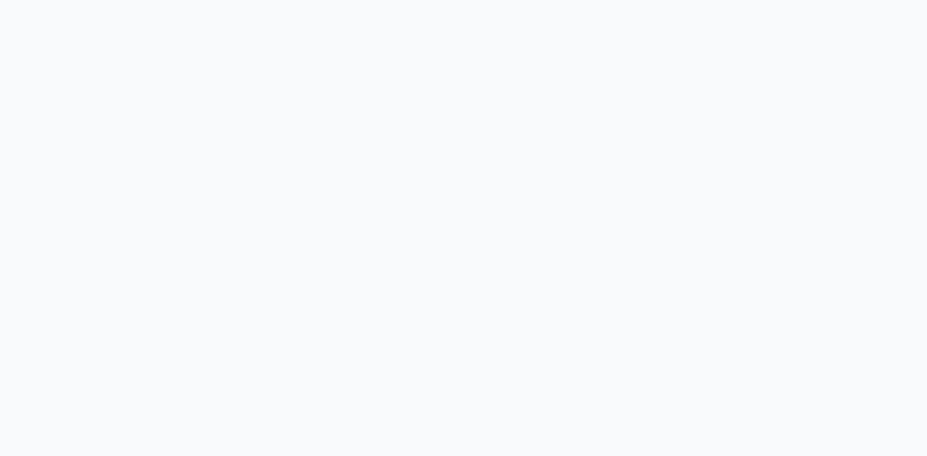
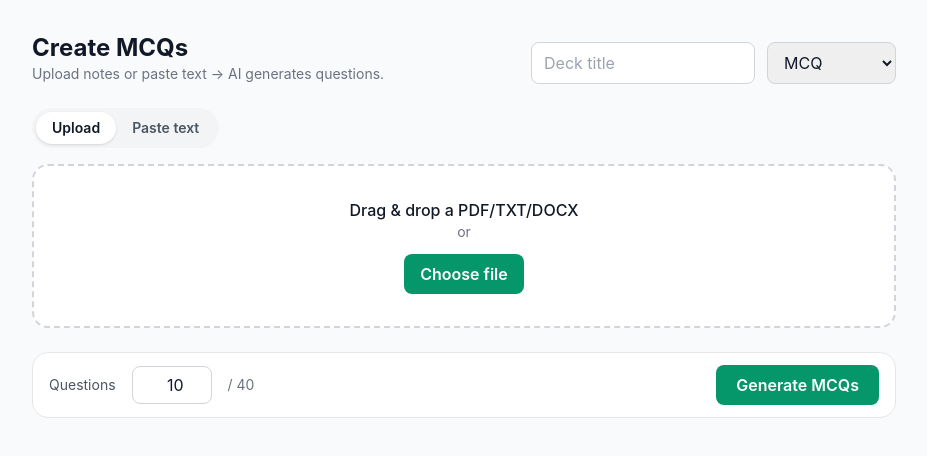
Before and after one commit to Hyowon-A/Recallify-fe, a React (Vite) app: page /MCQ in a window 1280 px wide. Before the commit this address had no page. Shown: the top 456 px of the page, without its empty margins (176-1103 px from the left). Built offline with nearby package versions, Linux system fonts and the light colour scheme.

Commit message:
integrate with BE for mcq generation

```diff
--- a/src/App.tsx
+++ b/src/App.tsx
@@ -6,6 +6,7 @@ import Dashboard from "./pages/Dashboard";
 import PublicLibrary from "./pages/PublicLibrary";
 import LearnMCQ from "./pages/LearnMCQ";
 import _Layout from "./pages/_Layout"
+import CreateMCQs from "./pages/createMCQs";
 
 export default function App() {
   const [auth, setAuth] = useState<null | "login" | "signup">(null);
@@ -19,6 +20,7 @@ export default function App() {
         <Route path="/dashboard" element={<Dashboard />} />
         <Route path="/library" element={<PublicLibrary />} />
         <Route path="/learn/:deckId" element={<LearnMCQ />} />
+        <Route path="/MCQ" element={<CreateMCQs />} />
       </Routes>
 
       {/* Auth Modal */}
--- a/src/components/AuthModal.tsx
+++ b/src/components/AuthModal.tsx
@@ -71,7 +71,10 @@ export default function AuthModal({
               const data = await res.json();
               console.log("Auth success:", data);
 
-              localStorage.setItem("token", data.token); // Save JWT securely
+              localStorage.setItem("token", data.token);
+              localStorage.setItem("email", data.email);
+              localStorage.setItem("name", data.name);
+
               onSuccess({ email: data.email, name: data.name });
 
               navigate("/dashboard");
--- a/src/components/ProfileModal.tsx
+++ b/src/components/ProfileModal.tsx
@@ -1,4 +1,4 @@
-import { useState } from "react";
+import { useState, useEffect } from "react";
 
 export default function ProfileModal({
   open,
@@ -15,6 +15,12 @@ export default function ProfileModal({
 }) {
   const [name, setName] = useState(user.name);
   const [email, setEmail] = useState(user.email);
+
+  useEffect(() => {
+    setName(user.name);
+    setEmail(user.email);
+  }, [user]);
+
   if (!open) return null;
 
   return (
--- a/src/components/Sidebar.tsx
+++ b/src/components/Sidebar.tsx
@@ -2,13 +2,14 @@ import { NavLink } from "react-router-dom";
 
 export default function Sidebar() {
   const linkBase =
-    "w-full text-left rounded-xl px-4 py-2 font-medium transition";
+    "w-full text-center rounded-xl px-4 py-2 font-medium transition"; // changed to text-center
+
   return (
-    <aside className="w-60 shrink-0 border-r bg-gray-100">
-      <div className="px-6 py-6">
-        <div className="text-2xl font-extrabold text-emerald-600">Recallify</div>
-      </div>
-      <nav className="px-4 space-y-2">
+    <aside className="w-60 border-r bg-gray-100 flex flex-col items-center">
+      <div className="h-10" />
+
+      {/* Navigation */}
+      <nav className="w-full px-4 space-y-2">
         <NavLink
           to="/dashboard"
           className={({ isActive }) =>
@@ -17,6 +18,9 @@ export default function Sidebar() {
         >
           Dashboard
         </NavLink>
+      </nav>
+      <div className="h-6" />
+      <nav className="w-full px-4 space-y-2">
         <NavLink
           to="/library"
           className={({ isActive }) =>
--- /dev/null
+++ b/src/pages/CreateMCQs.tsx
@@ -0,0 +1,185 @@
+import { useCallback, useState } from "react";
+import { useNavigate } from "react-router-dom";
+
+type MCQ = { id: string; question: string; options: string[]; correctIndex: number };
+
+export default function CreateMCQs() {
+  const [deckTitle, setDeckTitle] = useState("");
+  const [deckType, setDeckType] = useState<"MCQ" | "FLASHCARD">("MCQ");
+  const [activeTab, setActiveTab] = useState<"upload" | "paste">("upload");
+
+  const [file, setFile] = useState<File | null>(null);
+  const [paste, setPaste] = useState("");
+
+  const [count, setCount] = useState(10);
+
+  const [loading, setLoading] = useState(false);
+
+  const token = localStorage.getItem("token") ?? "";
+
+  const navigate = useNavigate();
+
+  const onDrop = useCallback((e: React.DragEvent<HTMLDivElement>) => {
+    e.preventDefault();
+    const f = e.dataTransfer.files?.[0];
+    if (f) setFile(f);
+  }, []);
+
+  function onSelectFile(e: React.ChangeEvent<HTMLInputElement>) {
+    const f = e.target.files?.[0];
+    if (f) setFile(f);
+  }
+
+  async function handleGenerate() {
+    if (!deckTitle.trim()) { alert("Please enter a deck title."); return; }
+    if (activeTab === "upload" && !file) { alert("Please upload a file."); return; }
+    if (activeTab === "paste" && paste.trim().length < 20) { alert("Paste a bit more text."); return; }
+
+    setLoading(true);
+
+    // 1) Create the set
+    const createRes = await fetch("/api/mcqSet/create", {
+        method: "POST",
+        headers: {
+        "Content-Type": "application/json",
+        Authorization: `Bearer ${token}`,
+        },
+        body: deckTitle,
+    });
+
+    if (!createRes.ok) {
+        const msg = await createRes.text();
+        throw new Error(`Create set failed: ${msg}`);
+    }
+
+    const { id: setId } = await createRes.json();
+
+    // 2) Generate MCQs for that set
+    const form = new FormData();
+    form.append("setId", String(setId));
+    form.append("count", String(count));
+    if (file) form.append("file", file);
+    if (paste && paste.trim()) form.append("text", paste.trim());
+
+    const genRes = await fetch("/api/mcq/generate-from-pdf", {
+        method: "POST",
+        body: form,
+    });
+
+    if (!genRes.ok) {
+        const msg = await genRes.text();
+        throw new Error(`Generate MCQs failed: ${msg}`);
+    }
+
+    const data = await genRes.json();
+    navigate("/dashboard");
+    return { setId, mcqs: data.mcqs ?? data };
+}
+
+  return (
+    <div className="mx-auto max-w-4xl px-4 py-8">
+      {/* Header */}
+      <div className="mb-6 flex flex-wrap items-end justify-between gap-4">
+        <div>
+          <h1 className="text-2xl font-bold">Create MCQs</h1>
+          <p className="text-sm text-gray-500">Upload notes or paste text → AI generates questions.</p>
+        </div>
+        <div className="flex gap-3">
+          <input
+            placeholder="Deck title"
+            className="w-56 rounded-lg border border-gray-300 px-3 py-2"
+            value={deckTitle}
+            onChange={e => setDeckTitle(e.target.value)}
+          />
+          <select
+            className="rounded-lg border border-gray-300 px-3 py-2"
+            value={deckType}
+            onChange={e => setDeckType(e.target.value as any)}
+          >
+            <option value="MCQ">MCQ</option>
+            <option value="FLASHCARD">Flashcards</option>
+          </select>
+        </div>
+      </div>
+
+      {/* Input tabs */}
+      <div className="mb-4 inline-flex rounded-full bg-gray-100 p-1">
+        <button
+          className={`px-4 py-1.5 rounded-full text-sm font-semibold ${activeTab==="upload"?"bg-white shadow":"text-gray-600"}`}
+          onClick={()=>setActiveTab("upload")}
+        >Upload</button>
+        <button
+          className={`px-4 py-1.5 rounded-full text-sm font-semibold ${activeTab==="paste"?"bg-white shadow":"text-gray-600"}`}
+          onClick={()=>setActiveTab("paste")}
+        >Paste text</button>
+      </div>
+
+      {activeTab === "upload" ? (
+        <div
+          onDragOver={e => e.preventDefault()}
+          onDrop={onDrop}
+          className="mb-6 rounded-2xl border-2 border-dashed border-gray-300 bg-white p-8 text-center"
+        >
+          <p className="font-medium">Drag & drop a PDF/TXT/DOCX</p>
+          <p className="text-sm text-gray-500">or</p>
+          <label className="mt-3 inline-block cursor-pointer rounded-lg bg-emerald-600 px-4 py-2 font-semibold text-white hover:bg-emerald-700">
+            Choose file
+            <input type="file" accept=".pdf,.txt,.docx" className="hidden" onChange={onSelectFile} />
+          </label>
+          {file && <p className="mt-3 text-sm text-gray-600">Selected: {file.name}</p>}
+        </div>
+      ) : (
+        <div className="mb-6">
+          <textarea
+            value={paste}
+            onChange={e=>setPaste(e.target.value)}
+            placeholder="Paste your notes here…"
+            rows={8}
+            className="w-full rounded-2xl border border-gray-300 p-4"
+          />
+        </div>
+      )}
+
+      {/* Config + Generate */}
+        <div className="mb-6 flex flex-wrap items-center justify-between gap-3 rounded-2xl border bg-white px-4 py-3">
+        <div className="flex items-center gap-4">
+            <label className="text-sm text-gray-600">Questions</label>
+
+            {/* numeric input (kept in sync) */}
+            <input
+            type="number"
+            min={1}
+            max={40}
+            value={count}
+            onChange={(e) => {
+                const v = Math.max(1, Math.min(40, Number(e.target.value) || 0));
+                setCount(v);
+            }}
+            className="w-20 rounded-lg border border-gray-300 px-3 py-1.5 text-right"
+            />
+
+            <span className="text-sm text-gray-500">/ 40</span>
+        </div>
+
+        <button
+            onClick={handleGenerate}
+            disabled={loading}
+            className={`rounded-lg px-5 py-2 font-semibold text-white ${
+            loading ? "bg-emerald-300" : "bg-emerald-600 hover:bg-emerald-700"
+            }`}
+        >
+            {loading ? "Generating…" : "Generate MCQs"}
+        </button>
+        </div>
+
+
+      {/* Progress / Preview */}
+      {loading && (
+        <div className="flex items-center gap-3 text-sm text-gray-600">
+          <span className="animate-spin inline-block h-4 w-4 rounded-full border-2 border-emerald-600 border-t-transparent" />
+          Extracting, chunking and generating questions…
+        </div>
+      )}
+    </div>
+  );
+}
--- a/src/pages/Dashboard.tsx
+++ b/src/pages/Dashboard.tsx
@@ -20,7 +20,7 @@ export default function Dashboard() {
   const nav = useNavigate();
 
   const handleAddMCQ = () => {
-    // TODO: open create-modal or navigate to builder
+    nav("/MCQ")
     alert("Add MCQ set");
   };
   const handleAddFlash = () => {
```
Also changed, not shown: src/pages/_Layout.tsx (+30 -7 lines).
